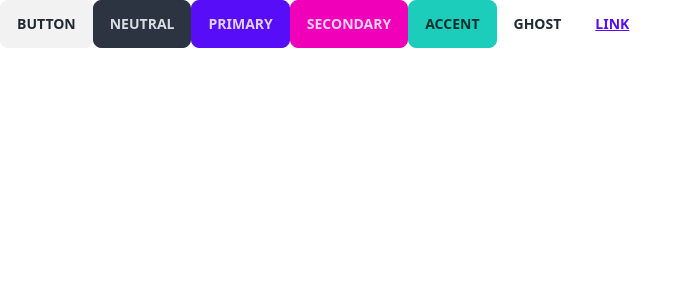
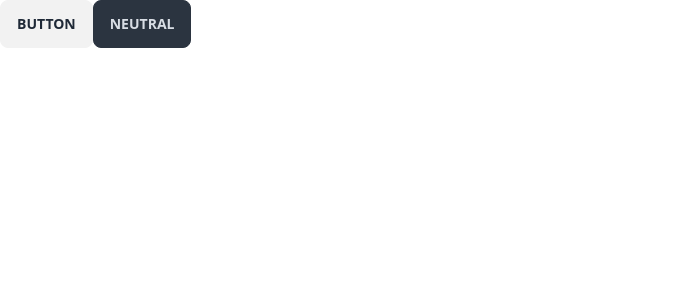
Before and after one commit to Ashik465/Leafy-indoor-plant-website, a React (Vite) app: page / in a window 1280 px wide. Shown: the top 300 px of the page, without its empty margins (0-693 px from the left). Built offline with nearby package versions, Linux system fonts and the light colour scheme.

Commit message:
daisy ui working

```diff
--- a/src/App.jsx
+++ b/src/App.jsx
@@ -7,11 +7,7 @@ function App() {
     <>
      <button className="btn">Button</button>
 <button className="btn btn-neutral">Neutral</button>
-<button className="btn btn-primary">Primary</button>
-<button className="btn btn-secondary">Secondary</button>
-<button className="btn btn-accent">Accent</button>
-<button className="btn btn-ghost">Ghost</button>
-<button className="btn btn-link">Link</button>
+
     </>
   )
 }
```
